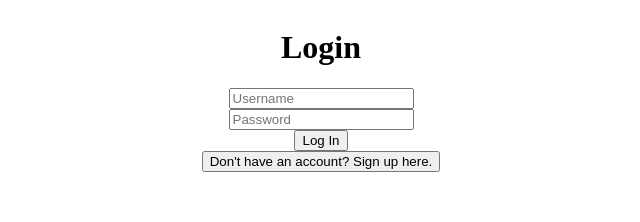
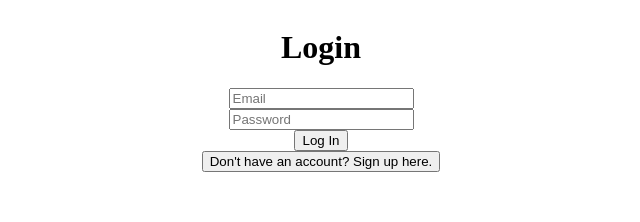
Before and after one commit to yiwei72/stock_trading_sim, a React (Create React App) app in the folder frontend/: page / in a window 1280 px wide. Shown: the top 222 px of the page, without its empty margins (319-959 px from the left). Built offline with nearby package versions, Linux system fonts and the light colour scheme.

Commit message:
Add login&signup API to connect to backend (#14)
* Install axios

* Add signup API to connect to backend

* Add login API to connect to backend

```diff
--- a/frontend/package.json
+++ b/frontend/package.json
@@ -10,6 +10,7 @@
     "@types/node": "^16.11.9",
     "@types/react": "^17.0.35",
     "@types/react-dom": "^17.0.11",
+    "axios": "^1.2.6",
     "react": "^17.0.2",
     "react-dom": "^17.0.2",
     "typescript": "^4.5.2"
--- a/frontend/src/components/Login.tsx
+++ b/frontend/src/components/Login.tsx
@@ -1,33 +1,80 @@
 import React, { useState } from "react";
+import axios from 'axios';
 
 interface LoginProps {
   handleLogin: () => void;
   handleSignUp: () => void;
 }
 
+interface LoginUserData {
+  email: string;
+  password: string;
+}
+
 const Login: React.FC<LoginProps> = ({ handleLogin, handleSignUp }) => {
   const [username, setUsername] = useState("");
   const [password, setPassword] = useState("");
+  const [loginUserData, setUserData] = useState<LoginUserData>({
+    email: '',
+    password: '',
+  });
+
+  const [isLoading, setIsLoading] = useState(false);
+  const [errorMessage, setErrorMessage] = useState('');
+
+  const handleInputChange = (event: React.ChangeEvent<HTMLInputElement>) => {
+    const { name, value } = event.target;
+    setUserData({ ...loginUserData, [name]: value });
+  };
+
+  const handleSubmit = async (event: React.FormEvent<HTMLFormElement>) => {
+    event.preventDefault();
+    setIsLoading(true);
+
+    try {
+      const response = await axios.post('/api/admin/login', loginUserData);
+      console.log(response.data);
+      if (response.data.resultCode == 200) {
+        handleLogin();
+      } else {
+        setErrorMessage(response.data.data);
+      }
+    } catch (error) {
+      console.log(error);
+    } finally {
+      setIsLoading(false);
+    }
+  };
 
   return (
     <div className="login-container" style={{ display: "grid", placeItems: "center", columnGap: 20 }}>
       <h1>Login</h1>
+      <form onSubmit={handleSubmit}>
+        <div style={{ display: "grid", placeItems: "center", columnGap: 20 }}>
           <input
             type="text"
-        placeholder="Username"
-        value={username}
-        onChange={(e) => setUsername(e.target.value)}
+            placeholder="Email"
+            name="email"
+            value={loginUserData.email}
+            onChange={handleInputChange}
           />
           <input
             type="password"
             placeholder="Password"
-        value={password}
-        onChange={(e) => setPassword(e.target.value)}
+            name="password"
+            value={loginUserData.password}
+            onChange={handleInputChange}
           />
+
+        </div>
         <div style={{ display: "grid", placeItems: "center", columnGap: 20 }}>
-        <button onClick={handleLogin}>Log In</button>
+          {errorMessage && <p style={{ color: 'red' }}>{errorMessage}</p>}
+          <button type="submit" disabled={isLoading}>
+            {isLoading ? 'Logging In...' : 'Log In'}
+          </button>
           <button onClick={handleSignUp}>Don't have an account? Sign up here.</button>
         </div>
+      </form>
     </div>
   );
 };
--- a/frontend/src/components/Signup.tsx
+++ b/frontend/src/components/Signup.tsx
@@ -1,8 +1,16 @@
 import React, { useState }  from "react";
+import axios from 'axios';
 
 interface SignupProps {
   handleLogin: () => void;
   handleLogout: () => void;
+}
+
+interface SignupUserData {
+  email: string;
+  password: string;
+  firstName: string;
+  lastName: string;
 }
 
 const Signup: React.FC<SignupProps> = ({ handleLogin, handleLogout }) => {
@@ -11,44 +19,88 @@ const Signup: React.FC<SignupProps> = ({ handleLogin, handleLogout }) => {
   const [confirm_password, setConfirmPassword] = useState("");
   const [first_name, setFirstName] = useState("");
   const [last_name, setLastName] = useState("");
+  const [signupUserData, setUserData] = useState<SignupUserData>({
+    email: '',
+    password: '',
+    firstName: '',
+    lastName: '',
+  });
+
+  const [isLoading, setIsLoading] = useState(false);
+  const [errorMessage, setErrorMessage] = useState('');
+
+  const handleInputChange = (event: React.ChangeEvent<HTMLInputElement>) => {
+    const { name, value } = event.target;
+    setUserData({ ...signupUserData, [name]: value });
+  };
+
+  const handleSubmit = async (event: React.FormEvent<HTMLFormElement>) => {
+    event.preventDefault();
+    setIsLoading(true);
+
+    try {
+      const response = await axios.post('/api/admin/signup', signupUserData);
+      console.log(response.data);
+      if (response.data.resultCode == 200) {
+        handleLogin();
+      } else {
+        setErrorMessage(response.data.data);
+      }
+    } catch (error) {
+      console.log(error);
+    } finally {
+      setIsLoading(false);
+    }
+  };
 
   return (
     <div style={{ display: "grid", placeItems: "center", columnGap: 20 }}>
       <h1>Sign up</h1>
+      <form onSubmit={handleSubmit}>
+        <div style={{ display: "grid", placeItems: "center", columnGap: 20 }}>
           <input
             type="text"
-        placeholder="Username"
-        value={username}
-        onChange={(e) => setUsername(e.target.value)}
+            placeholder="Email"
+            name="email"
+            value={signupUserData.email}
+            onChange={handleInputChange}
           />
           <input
             type="password"
             placeholder="Password"
-        value={password}
-        onChange={(e) => setPassword(e.target.value)}
+            name="password"
+            value={signupUserData.password}
+            onChange={handleInputChange}
           />
           <input
             type="password"
             placeholder="Confirm Password"
-        value={password}
+            value={confirm_password}
             onChange={(e) => setConfirmPassword(e.target.value)}
           />
           <input
             type="text"
             placeholder="Your First Name"
-        value={password}
-        onChange={(e) => setFirstName(e.target.value)}
+            name="firstName"
+            value={signupUserData.firstName}
+            onChange={handleInputChange}
           />
           <input
             type="text"
             placeholder="Your Last Name"
-        value={password}
-        onChange={(e) => setLastName(e.target.value)}
+            name="lastName"
+            value={signupUserData.lastName}
+            onChange={handleInputChange}
           />
+        </div>
         <div style={{ display: "grid", placeItems: "center", columnGap: 20 }}>
+          {errorMessage && <p style={{ color: 'red' }}>{errorMessage}</p>}
           <button onClick={handleLogout}>Already have an account? Log in here.</button>
-        <button onClick={handleLogin}>Confirm Sign up</button>
+          <button type="submit" disabled={isLoading}>
+            {isLoading ? 'Signing Up...' : 'Sign Up'}
+          </button>
         </div>
+      </form>
     </div>
   );
 };
```
Also changed, not shown: 1 other file (tests, documents, lock files or other folders). Lines whose indentation alone changed are shown as unchanged.
